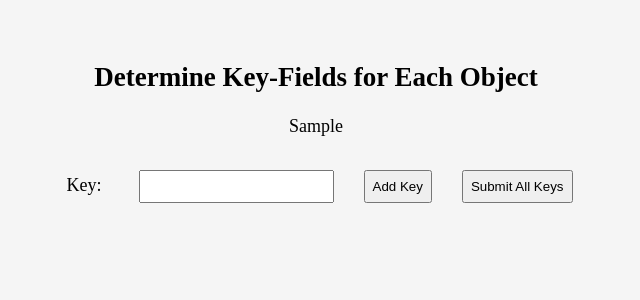
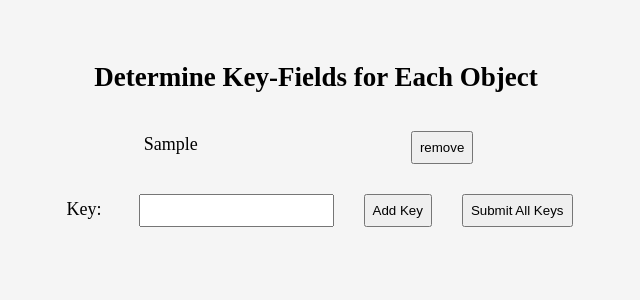
Before and after one commit to YoungMahesh/Quick-json-api, a Next.js app: page /create in a window 1280 px wide. Both pictures are taken after typing "Sample" into the empty fields and a click on the button "Add Key". Shown: the top 300 px of the page, without its empty margins (324-964 px from the left). Built offline with nearby package versions, Linux system fonts and the light colour scheme; no server answers.

Commit message:
remove-button added to determine-keys-component

```diff
--- a/components/1.determine_obj_keys.tsx
+++ b/components/1.determine_obj_keys.tsx
@@ -4,19 +4,22 @@ import { useState } from "react"
 
 interface propsList {
 	setCurrentForm: Function
-	keysSet3: Set<string>
 	keysArr3: Array<string>
-	sendKeysSet3: Function
+	sendKeysArr3: Function
 }
 
 
-const DetermineObjKeys = ({ setCurrentForm, keysSet3, keysArr3, sendKeysSet3 }: propsList) => {
+const DetermineObjKeys = ({ setCurrentForm, keysArr3, sendKeysArr3 }: propsList) => {
 
 	const [currentKey, setCurrentKey] = useState("")
 
 	const handleKeyInput = () => {
-		sendKeysSet3('SET_ADD', { currKey: currentKey })
+		sendKeysArr3('ARR_ADD', { currKey: currentKey })
 		setCurrentKey("")
+	}
+
+	const handleKeyRemove = (key: string) => {
+		sendKeysArr3('ARR_REMOVE', { currKey: key })
 	}
 
 	const handleSubmitForm1 = () => {
@@ -30,7 +33,13 @@ const DetermineObjKeys = ({ setCurrentForm, keysSet3, keysArr3, sendKeysSet3 }:
 		<div className="container">
 			<h2 className="green-medium">Determine Key-Fields for Each Object</h2>
 			{
-				keysArr3.map(el => <p key={el}>{el}</p>)
+				keysArr3.map(el => (
+					<div key={keysArr3.indexOf(el)} style={{ display: 'flex', justifyContent: 'space-around' }}>
+						<p>{el}</p>
+						<button onClick={() => handleKeyRemove(el)}
+						>remove</button>
+					</div>
+				))
 			}
 			<form>
 				<label>
--- a/pages/create.tsx
+++ b/pages/create.tsx
@@ -11,7 +11,6 @@ import { useMachine } from '@xstate/react'
 
 
 interface DeterminKeysContext {
-	keysSet0: Set<string>
 	keysArr0: Array<string>
 }
 interface DetermineKeysSchema {
@@ -19,23 +18,33 @@ interface DetermineKeysSchema {
 		active: {}
 	}
 }
-type DetermineKeysEvent = { type: 'SET_ADD'; currKey: string }
+type DetermineKeysEvent = { type: 'ARR_ADD'; currKey: string } | { type: 'ARR_REMOVE'; currKey: string }
 
 const determinKeysMachine = Machine<DeterminKeysContext, DetermineKeysSchema, DetermineKeysEvent>({
 	id: 'determine-keys',
 	initial: 'active',
 	context: {
-		keysSet0: new Set(''),
 		keysArr0: []
 	},
 	states: {
 		active: {
 			on: {
-				SET_ADD: {
+				ARR_ADD: {
 					actions: assign({
-						keysSet0: (ctx, ev) => ctx.keysSet0.add(ev.currKey), keysArr0: (ctx) => Array.from(ctx.keysSet0),
+						keysArr0: (ctx, ev) => {
+							const keysArr1 = ctx.keysArr0
+							if (!keysArr1.find(el => el === ev.currKey)) {
+								keysArr1.push(ev.currKey)
+							}
+							return keysArr1
+						},
 					})
 				},
+				ARR_REMOVE: {
+					actions: assign({
+						keysArr0: (ctx, ev) => ctx.keysArr0.filter(el => el != ev.currKey)
+					})
+				}
 			}
 		}
 	}
@@ -47,7 +56,7 @@ const Create = () => {
 	const [message1, setMessage1] = useState<string>('')
 
 	// determine object-keys using xstate
-	const [keysSet3, sendKeysSet3] = useMachine(determinKeysMachine)
+	const [keysArr3, sendKeysArr3] = useMachine(determinKeysMachine)
 
 	// crete object array
 	const [objArr, setObjArr] = useState<Array<Object>>([])
@@ -69,9 +78,8 @@ const Create = () => {
 				<div style={currentForm === 'objKeys' ? {} : { display: 'none' }}>
 					<DetermineObjKeys
 						setCurrentForm={setCurrentForm}
-						keysSet3={keysSet3.context.keysSet0}
-						keysArr3={keysSet3.context.keysArr0}
-						sendKeysSet3={sendKeysSet3}
+						keysArr3={keysArr3.context.keysArr0}
+						sendKeysArr3={sendKeysArr3}
 					/>
 				</div>
 
@@ -82,7 +90,7 @@ const Create = () => {
 						setCurrentForm={setCurrentForm}
 						objArr={objArr}
 						setObjArr={setObjArr}
-						keysArr={keysSet3.context.keysArr0}
+						keysArr={keysArr3.context.keysArr0}
 						editForm={false}
 					/>
 				</div>
```
